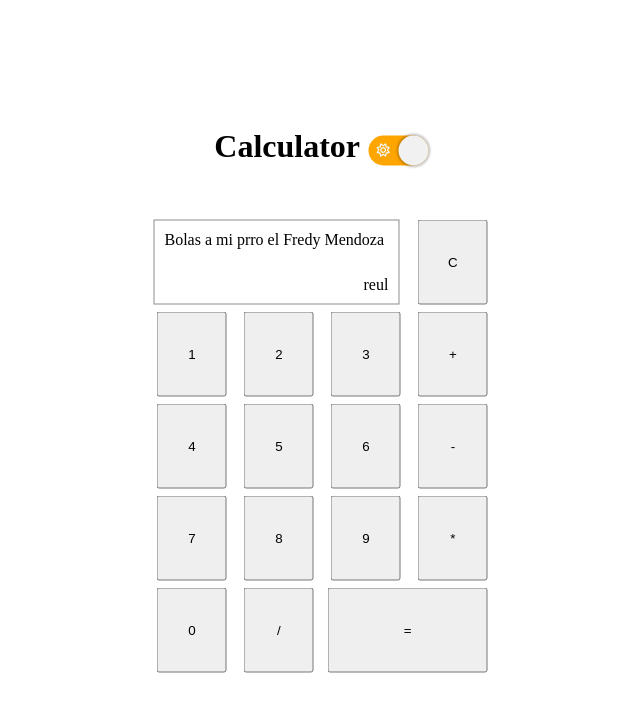
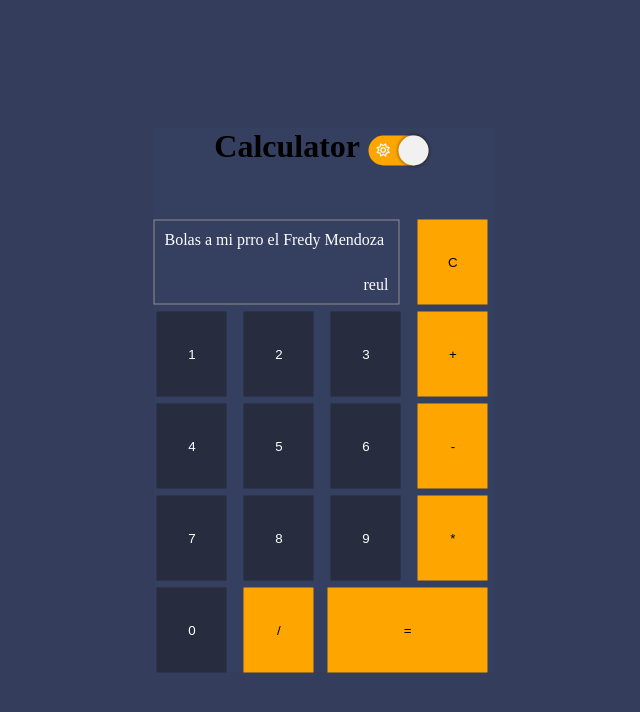
Before and after one commit to noejasiel/DarkMode, a plain HTML site: page index.html in a window 1280 px wide. Both pictures are taken after a click on the button 714 px from the left and 150 px from the top of the page. Shown: the whole page, without its empty margins (316-956 px from the left). Drawn offline with Linux system fonts and the light colour scheme.

Commit message:
add casi mod obscuro

```diff
--- a/index.html
+++ b/index.html
@@ -52,22 +52,22 @@
           <button type="button">0</button>
         </div>
         <div class="c">
-          <button type="button">C</button>
+          <button type="button" class="op-dark">C</button>
         </div>
         <div class="igual">
-          <button type="button" class="iguall">=</button>
+          <button type="button" class="iguall op-dark">=</button>
         </div>
         <div class="operationmas">
-          <button type="button">+</button>
+          <button type="button" class="op-dark">+</button>
         </div>
         <div class="operationmenos">
-          <button type="button">-</button>
+          <button type="button" class="op-dark">-</button>
         </div>
         <div class="operationpor">
-          <button type="button">*</button>
+          <button type="button" class="op-dark">*</button>
         </div>
         <div class="operationdiv">
-          <button type="button">/</button>
+          <button type="button" class="op-dark">/</button>
         </div>
       </div>
     </div>
--- a/main.js
+++ b/main.js
@@ -3,4 +3,23 @@ console.log(btn);
 
 btn.addEventListener("click", function () {
   btn.classList.toggle("active");
+  var padre = btn.parentElement;
+  Imprimir(padre);
 });
+
+function Imprimir(padre) {
+  console.log(padre.parentElement.parentElement, "jbhknklm");
+  var padreMenor = padre.parentElement;
+  padreMenor.classList.toggle("content-dark");
+  padre = padre.parentElement.parentElement;
+  padre.classList.toggle("conteiner-total-dark");
+  var result = document
+    .getElementsByClassName("result")[0]
+    .classList.toggle("result-dark");
+  console.log(result[0]);
+  var prueba = document.querySelectorAll("button");
+  console.log(prueba.length);
+  for (let i = 1; i < prueba.length - 6; i++) {
+    console.log(prueba[i].classList.toggle("btn-dark"));
+  }
+}
--- a/style.css
+++ b/style.css
@@ -11,7 +11,12 @@ img {
   width: 100%;
   height: 100vh;
 }
-
+.conteiner-total-dark {
+  background-color: #343d5b;
+}
+.content-dark {
+  background-color: #353f5f;
+}
 .content {
   position: relative;
   width: auto;
@@ -31,6 +36,7 @@ img {
 button {
   width: 70px;
   height: 85px;
+  border: none;
 }
 
 .content div {
@@ -159,3 +165,21 @@ i {
 .iguall {
   width: 100%;
 }
+.result-dark {
+  color: white;
+}
+
+.btn-dark {
+  background-color: #272d3f;
+  color: white;
+}
+
+.btn-dark:hover {
+  background-color: #384363;
+}
+.op-dark {
+  background-color: orange;
+}
+.op-dark:hover {
+  background-color: rgb(206, 151, 50);
+}
```
